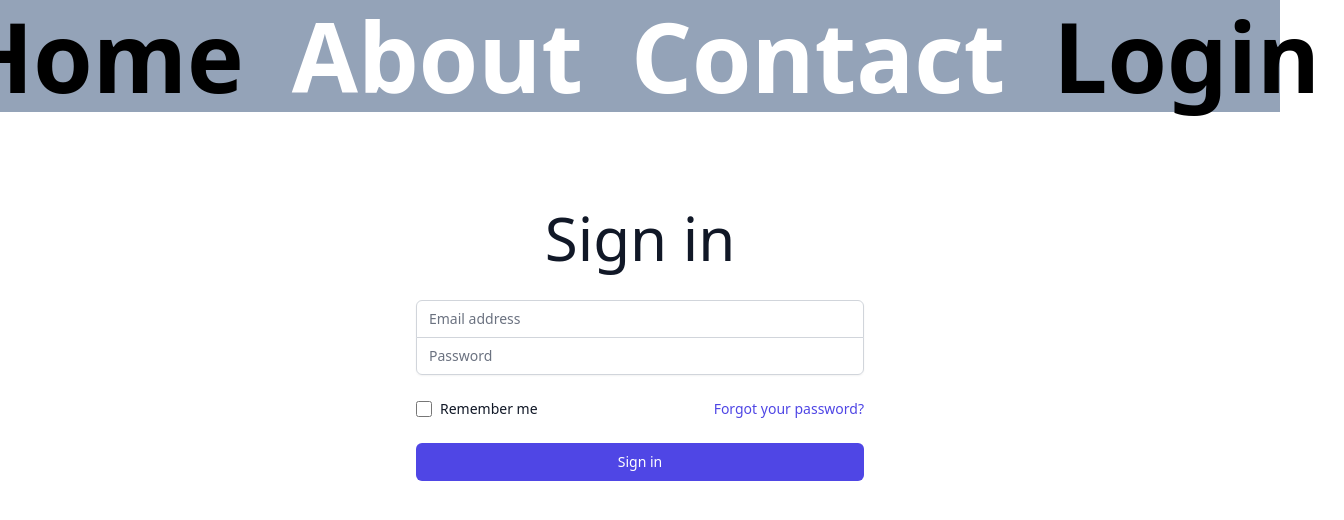
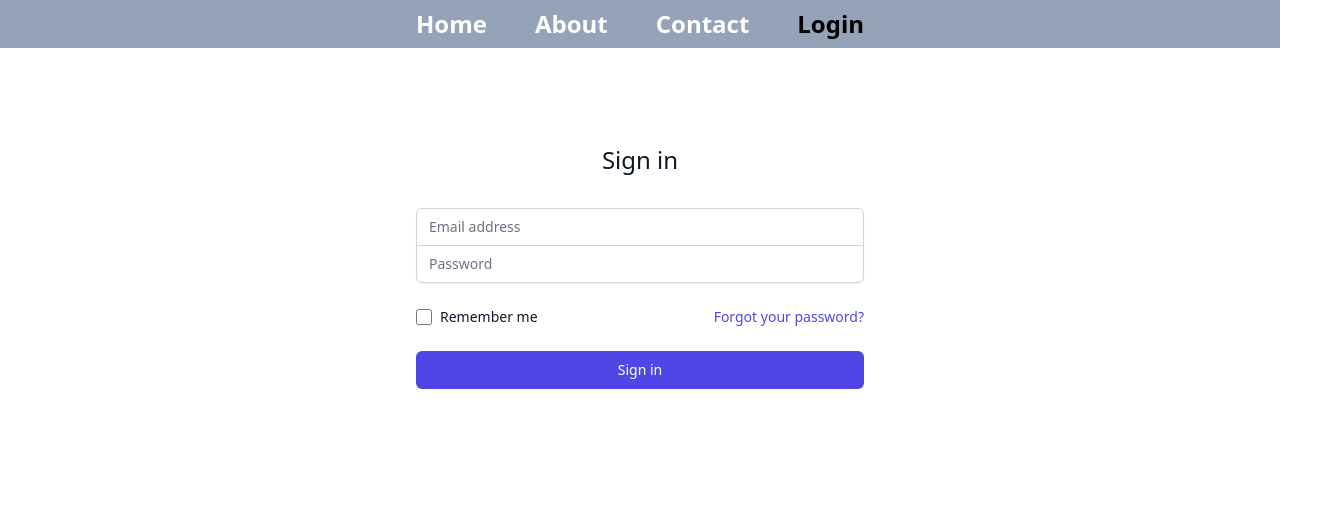
Before and after one commit to BGMloop/Logic-Lords.github.io, a React (Create React App) app: page /signin in a window 1280 px wide. Shown: the top 520 px of the page, 1344 px wide, since content can reach past the window. Built offline with nearby package versions, Linux system fonts and the light colour scheme.

Commit message:
size change

```diff
--- a/src/pages/About.js
+++ b/src/pages/About.js
@@ -3,7 +3,7 @@ import { Link } from "react-router-dom";
 
 function About() {
   return (
-    <div className="text-8xl text-center text-bold">
+    <div className="sm:text-2xl text-8xl text-center text-bold">
       <div className="flex flex-row justify-center bg-slate-400">
         <Link to="/">
           <button className="text-white hover:text-black font-bold py-2 px-6">
--- a/src/pages/Contact.js
+++ b/src/pages/Contact.js
@@ -3,7 +3,7 @@ import { Link } from "react-router-dom";
 
 function Contact() {
   return (
-    <div className="text-8xl text-center text-bold">
+    <div className="sm:text-2xl text-8xl text-center text-bold">
       <div className="flex flex-row justify-center bg-slate-400">
         <Link to="/">
           <button className="text-white hover:text-black font-bold py-2 px-6">
--- a/src/pages/Home.js
+++ b/src/pages/Home.js
@@ -3,7 +3,7 @@ import { Link } from "react-router-dom";
 
 function Home() {
   return (
-    <div className="text-8xl text-center text-bold">
+    <div className="sm:text-2xl text-8xl text-center text-bold">
       <div className="flex flex-row justify-center bg-slate-400">
         <Link to="/">
           <button className="text-black font-bold py-2 px-6">Home</button>
@@ -25,7 +25,7 @@ function Home() {
         </Link>
       </div>
       <div>
-        <h1 className="text-4xl mx-[150px] my-[75px]">This is the home page</h1>
+        <h1 className="sm:text-2xl text-4xl mx-[150px] my-[75px]">This is the home page</h1>
       </div>
     </div>
   );
--- a/src/pages/Signin.js
+++ b/src/pages/Signin.js
@@ -3,7 +3,7 @@ import { Link } from "react-router-dom";
 
 function Signin() {
   return (
-    <div className="text-8xl text-center text-bold">
+    <div className="sm:text-2xl text-8xl text-center text-bold">
       <div className="flex flex-row justify-center bg-slate-400">
         <Link to="/">
           <button className="text-white hover:text-black font-bold py-2 px-6">
@@ -29,7 +29,7 @@ function Signin() {
       <div className="flex min-h-full items-center justify-center py-24 px-4 sm:px-6 lg:px-8">
         <div className="w-full max-w-md space-y-8">
           <div>
-            <h2 className="text-6xl font-medium title-font mb-4 text-gray-900">
+            <h2 className="sm:text-2xl text-6xl font-medium title-font mb-4 text-gray-900">
               Sign in
             </h2>
             <p className="mt-2 text-center text-sm text-gray-600"></p>
```
